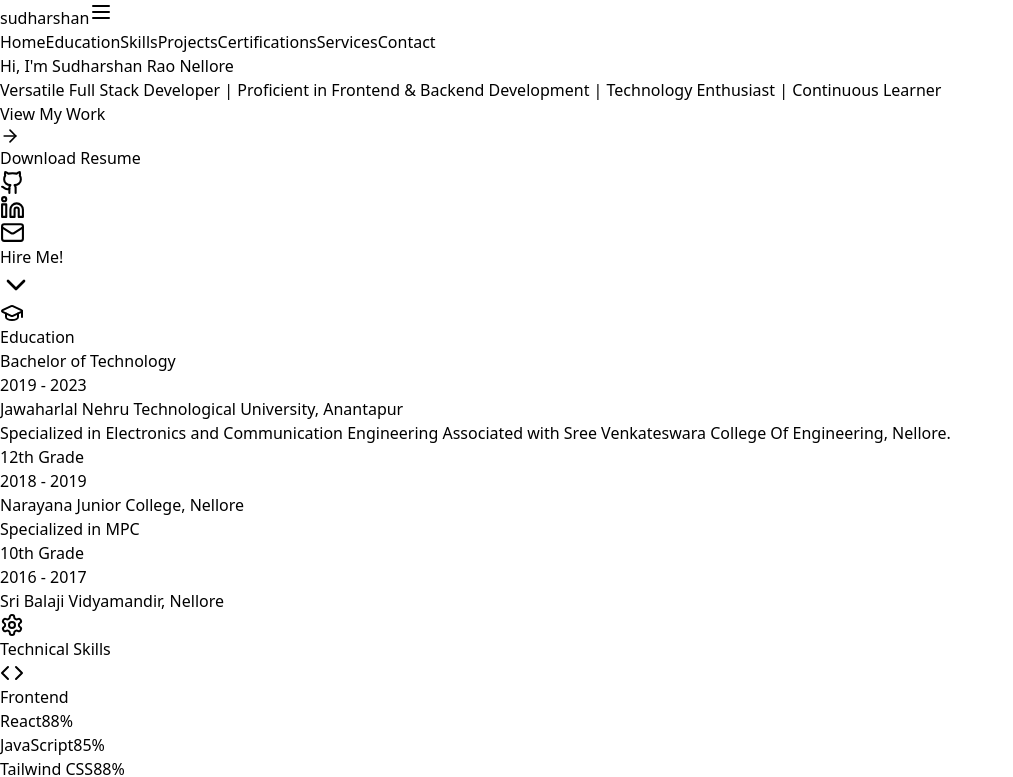
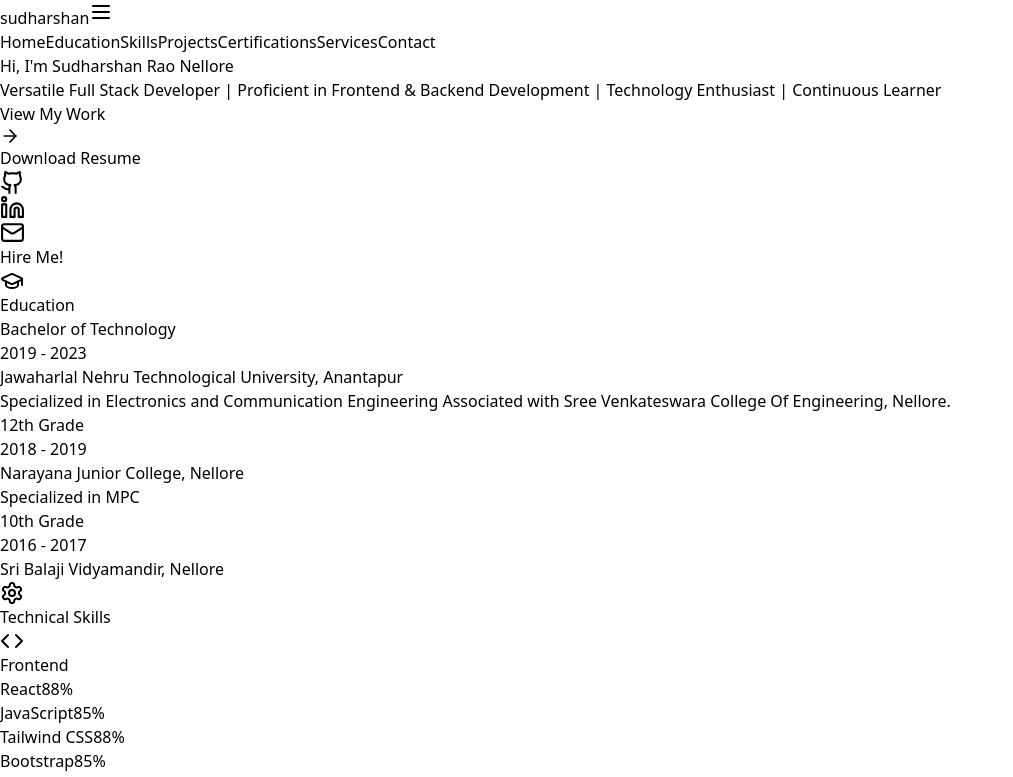
Before and after one commit to Sudharshannellore/sudharshan, a React (Vite) app: page / in a window 1280 px wide. Shown: the top 777 px of the page, without its empty margins (0-1013 px from the left). Built offline with nearby package versions, Linux system fonts and the light colour scheme.

Commit message:
home modify

```diff
--- a/src/components/Home.jsx
+++ b/src/components/Home.jsx
@@ -38,17 +38,12 @@ const Home = () => {
             </a>
             </div>
             <div className='relative'>
-            <div className="absolute -bottom-4 -right-4 w-24 h-24 bg-white rounded-full flex items-center justify-center animate-bounce">
+            <div className="absolute -top-5 -bottom-2 -right-4 w-24 h-24 bg-white rounded-full flex items-center justify-center animate-bounce">
                         <a href="#contact">
                         <span className="text-black font-bold cursor-pointer">Hire Me!</span>
                         </a>
               </div>
             </div>
-            <div className="absolute bottom-8 left-1/2 -translate-x-1/2 animate-bounce">
-          <a href="#education" className="text-white hover:text-gray-400 transition">
-            <ChevronDown size={32} />
-          </a>
-        </div>
       </div>
     </section>
   );
--- a/src/index.css
+++ b/src/index.css
@@ -8,17 +8,17 @@
 
   /* Track */
   ::-webkit-scrollbar-track {
-    box-shadow: inset 0 0 5px rgb(0, 0, 0, 0.534);
+    box-shadow: inset 0 0 5px rgb(0, 0, 0);
     border-radius: 10px;
   }
 
   /* Handle */
   ::-webkit-scrollbar-thumb {
-    background: rgb(0, 0, 0, 0.534);
+    background: rgb(0, 0, 0);
     border-radius: 10px;
   }
 
   /* Handle on hover */
   ::-webkit-scrollbar-thumb:hover {
-    background: rgb(0, 0, 0, 0.534);
+    background: rgb(0, 0, 0);
   }
```
